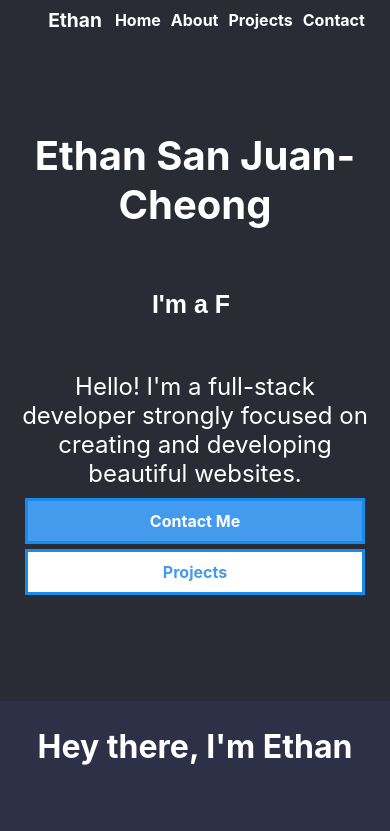
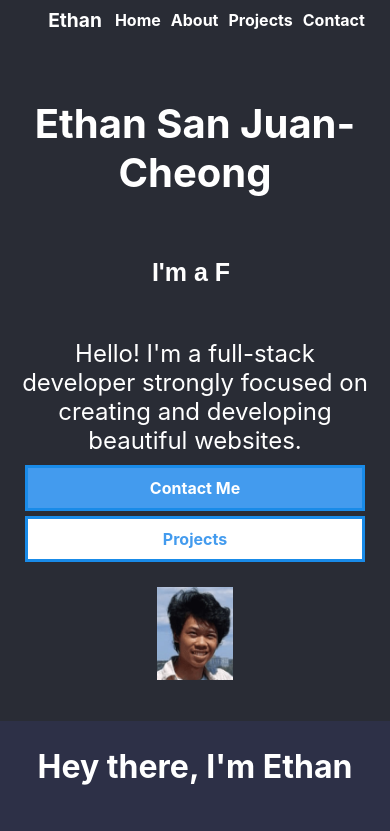
Before and after one commit to ethansjc/dev-portfolio, a React (Create React App) app: page / in a window 390 px wide. Shown: the top 831 px of the page. Built offline with nearby package versions, Linux system fonts and the light colour scheme.

Commit message:
added image & icon

```diff
--- a/public/index.html
+++ b/public/index.html
@@ -2,14 +2,14 @@
 <html lang="en">
   <head>
     <meta charset="utf-8" />
-    <link rel="icon" href="%PUBLIC_URL%/favicon.ico" />
+    <link rel="icon" href="%PUBLIC_URL%/ethansjc.jpg" />
     <meta name="viewport" content="width=device-width, initial-scale=1" />
     <meta name="theme-color" content="#000000" />
     <meta
       name="description"
       content="Web site created using create-react-app"
     />
-    <link rel="apple-touch-icon" href="%PUBLIC_URL%/logo192.png" />
+    <link rel="apple-touch-icon" href="%PUBLIC_URL%/ethansjc.jpg" />
     <!--
       manifest.json provides metadata used when your web app is installed on a
       user's mobile device or desktop. See https://developers.google.com/web/fundamentals/web-app-manifest/
--- a/src/components/hero.js
+++ b/src/components/hero.js
@@ -1,5 +1,6 @@
 import styles from "../styles/hero.module.css";
 import Typewriter from "typewriter-effect";
+// import ESCImage from "../images/ethansjc.png";
 const HeroContainer = () => {
   return (
     <div id="home">
@@ -31,7 +32,9 @@ const HeroContainer = () => {
           </div>
 
           <div className={styles.bgimg}>
-            <div className={styles.bgimgcolor}></div>
+            <div className={styles.bgimgcolor}>
+              <img src={require("../images/ethansjc.jpg")} alt="" srcset="" />
+            </div>
           </div>
         </div>
       </header>
--- a/src/styles/about.module.css
+++ b/src/styles/about.module.css
@@ -5,7 +5,7 @@
      background-color: #2d3047;
      padding-top: 5px;
      height: 450px;
-     margin-top: -25px;
+     margin-top: -5px;
  }
 
  .container h1 {
--- a/src/styles/hero.module.css
+++ b/src/styles/hero.module.css
@@ -1,11 +1,13 @@
  @import url("https://fonts.googleapis.com/css2?family=Roboto:ital,wght@0,100;0,300;0,400;0,500;1,100;1,300;1,400&display=swap");
-.header{
+
+ .header {
      display: flex;
      align-items: center;
      justify-content: center;
      height: 86vh;
      background-color: #292C35;
  }
+
  .container {
      display: flex;
      background-color: #292C35;
@@ -70,9 +72,7 @@
 
  /* Images */
  .container .bgimg {
-     max-width: 1000px;
-     overflow: hidden;
-     margin-top: 8%;
+     width: auto;
 
  }
 
@@ -82,9 +82,7 @@
 
  .bgimgcolor {
      height: auto !important;
-     position: relative;
-     top: 10px;
-     left: 80px;
+     position: auto;
  }
 
  /* Wave separator */
@@ -102,7 +100,7 @@
 
 
  /* -----Responsive----- */
- @media (max-width: 1250px) {
+ @media (max-width: 500px) {
 
      .container {
          flex-direction: column;
@@ -119,11 +117,28 @@
      }
 
      .container .bgimg {
-         max-width: 400px;
+         width: auto;
+         height: auto;
+
+     }
+
+     .container .bgimg img {
+
+         width: 45%;
+         height: 45%;
+     }
+
+     .bgimgcolor {
+         height: auto !important;
+         position: auto;
+         display: flex;
+         justify-content: center;
+
      }
 
  }
- .Typewriter{
+
+ .Typewriter {
      font-family: sans-serif;
      font-weight: 600;
      font-size: 25px;
```
Also changed, not shown: public/ethansjc.jpg (added), public/manifest.json, src/images/ethansjc.jpg (added). Lines whose indentation alone changed are shown as unchanged.
